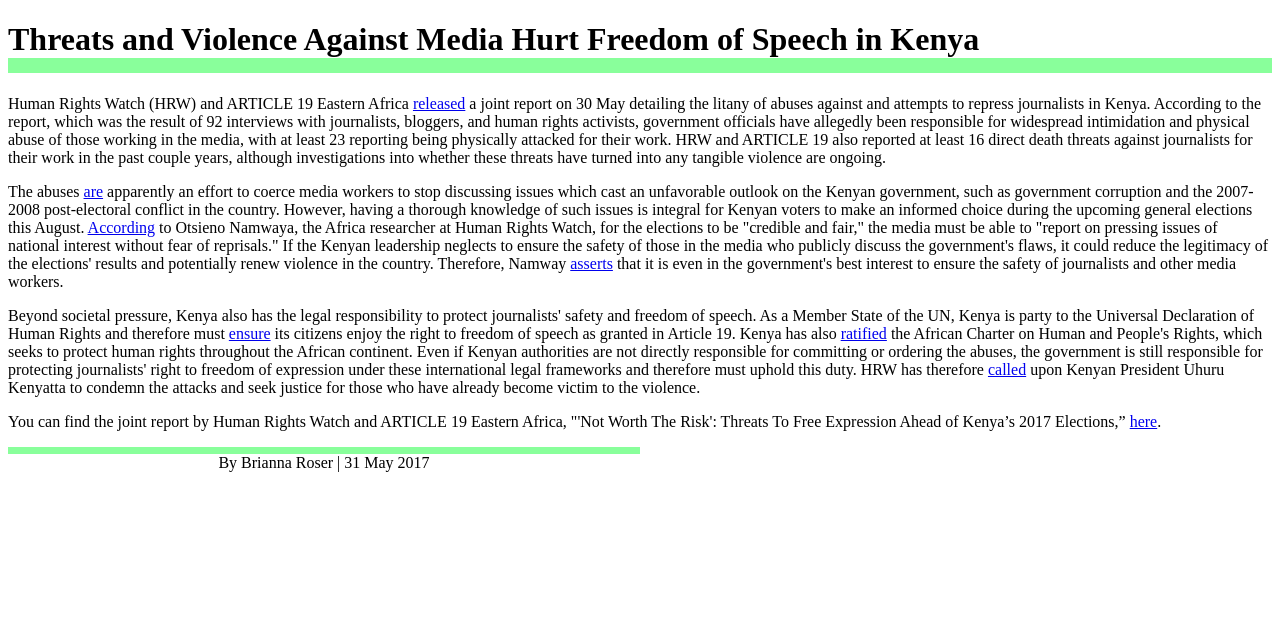
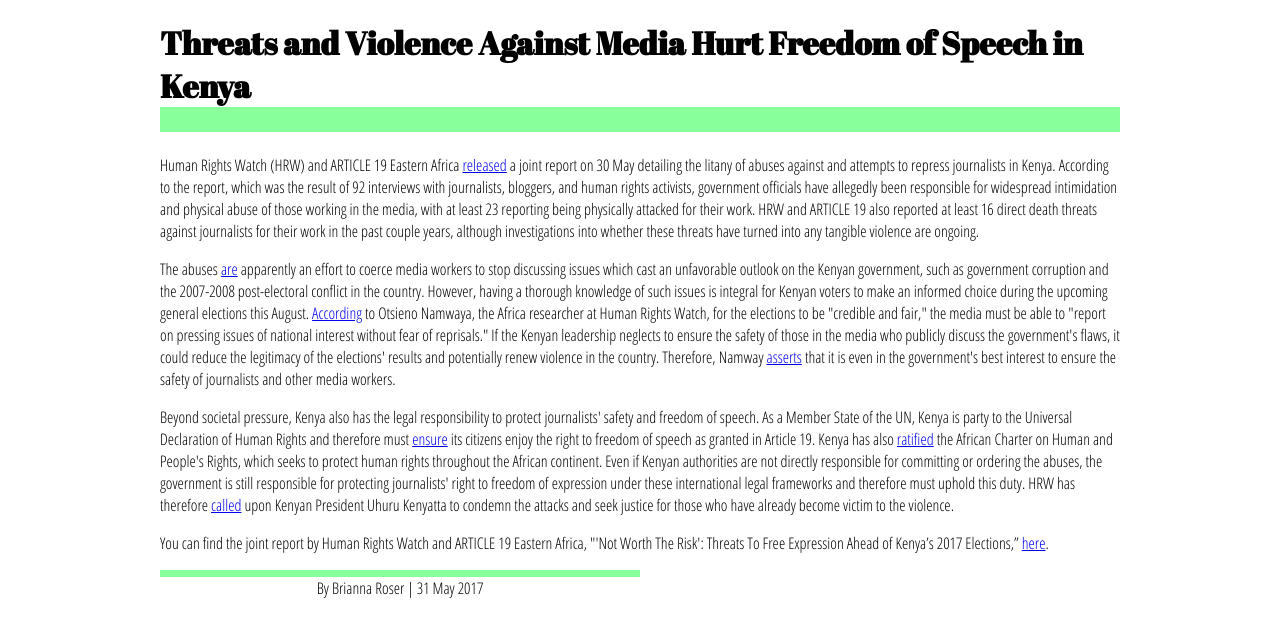
Before and after one commit to broser13/Blog-Post-2, a plain HTML site: page index.html in a window 1280 px wide. Drawn offline with Linux system fonts and the light colour scheme.

Commit message:
Update index.html

```diff
--- a/index.html
+++ b/index.html
@@ -2,14 +2,18 @@
 <html>
 
   <head>
+    <link href="https://fonts.googleapis.com/css?family=Abril+Fatface|Open+Sans+Condensed:300" rel="stylesheet">
 
     <style>
       body {
-
+        margin: auto;
+        width: 75%;
+        font-family: 'Open Sans Condensed', sans-serif;
       }
 
       h1 {
-        border-bottom: #89FF9B solid 15px;
+        border-bottom: #89FF9B solid 25px;
+        font-family: 'Abril Fatface', cursive;
       }
 
       #byline {
```
